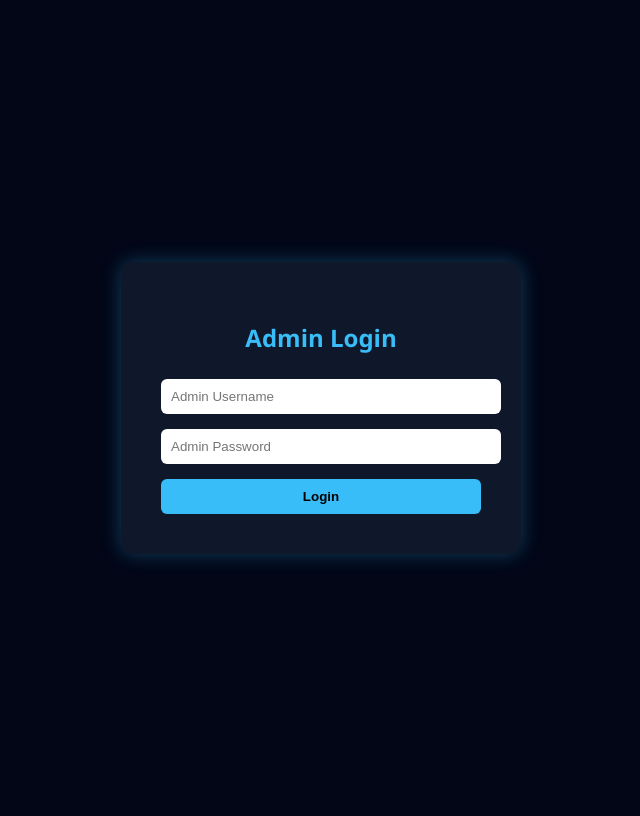
After one commit to Atharva667/AI-Proctoring-System, a Flask app: page /admin_login in a window 1280 px wide. The commit adds this page. Shown: the whole page, without its empty margins (319-959 px from the left). Run offline with Flask 3, Linux system fonts and the light colour scheme.

Commit message:
Added admin login authentication and fixed template rendering

```diff
--- a/backend/app.py
+++ b/backend/app.py
@@ -12,7 +12,13 @@ from werkzeug.security import generate_password_hash, check_password_hash
 
 
 # ---------------- CONFIG ----------------
-app = Flask(__name__)
+BASE_DIR = os.path.dirname(os.path.abspath(__file__))
+
+app = Flask(
+    __name__,
+    template_folder=os.path.join(BASE_DIR, "templates"),
+    static_folder=os.path.join(BASE_DIR, "static")
+)
 app.secret_key = "ai_proctoring_secret_key"
 CORS(app)
 
@@ -524,12 +530,45 @@ def submit_evaluation():
 
 @app.route("/admin")
 def admin_panel():
+
+    if session.get("admin") != True:
+        return redirect("/admin_login")
+
     return render_template("admin_panel.html")
-
 
 @app.route("/maintenance")
 def maintenance():
     return render_template("maintenance.html")
+
+# ---------------- ADMIN LOGIN ----------------
+
+@app.route("/admin_login", methods=["GET","POST"])
+def admin_login():
+
+    if request.method == "POST":
+
+        username = request.form["username"]
+        password = request.form["password"]
+
+        if username == "admin" and password == "admin123":
+
+            session["admin"] = True
+            return redirect("/admin")
+
+        else:
+            return render_template(
+                "admin_login.html",
+                error="Invalid admin credentials"
+            )
+
+    return render_template("admin_login.html")
+
+@app.route("/admin_logout")
+def admin_logout():
+
+    session.pop("admin", None)
+
+    return redirect("/admin_login")
 
 
 @app.route("/")
--- /dev/null
+++ b/backend/templates/admin_login.html
@@ -0,0 +1,89 @@
+<!DOCTYPE html>
+
+<html lang="en">
+
+<head>
+    <meta charset="UTF-8">
+    <title>Admin Login</title>
+
+    <style>
+        body {
+            background: #020617;
+            display: flex;
+            justify-content: center;
+            align-items: center;
+            height: 100vh;
+            font-family: Segoe UI;
+            color: white;
+        }
+
+        .box {
+            background: #0f172a;
+            padding: 40px;
+            border-radius: 12px;
+            width: 320px;
+            box-shadow: 0 0 20px rgba(56, 189, 248, 0.3);
+        }
+
+        h2 {
+            text-align: center;
+            margin-bottom: 25px;
+            color: #38bdf8;
+        }
+
+        input {
+            width: 100%;
+            padding: 10px;
+            margin-bottom: 15px;
+            border-radius: 6px;
+            border: none;
+        }
+
+        button {
+            width: 100%;
+            padding: 10px;
+            background: #38bdf8;
+            border: none;
+            border-radius: 6px;
+            font-weight: bold;
+            cursor: pointer;
+        }
+
+        button:hover {
+            opacity: 0.9;
+        }
+
+        .error {
+            color: #ff4d4d;
+            text-align: center;
+            margin-bottom: 10px;
+        }
+    </style>
+
+</head>
+
+<body>
+
+    <div class="box">
+
+        <h2>Admin Login</h2>
+
+        {% if error %}
+        <div class="error">{{ error }}</div>
+        {% endif %}
+
+        <form method="POST">
+
+            <input type="text" name="username" placeholder="Admin Username" required>
+
+            <input type="password" name="password" placeholder="Admin Password" required>
+
+            <button type="submit">Login</button>
+
+        </form>
+
+    </div>
+
+</body>
+
+</html>
--- a/backend/templates/admin_panel.html
+++ b/backend/templates/admin_panel.html
@@ -261,6 +261,7 @@ background:#dc2626;
 
 <div class="header">
 <h1>🛡 AI Proctoring Admin Panel</h1>
+<a href="/admin_logout" class="btn">Logout</a>
 
 <div class="status">
 <div class="dot" id="statusDot"></div>
@@ -383,7 +384,7 @@ AI Based Online Examination Proctoring System
 </div>
 
 <script>
-const backendURL="http://127.0.0.1:5000";
+const backendURL = window.location.origin;
 
 let autoInterval=null;
 let teachers=[];
```
Also changed, not shown: backend/templates/exam.html (+68 -16 lines), backend/templates/result.html (+15 -2 lines).
